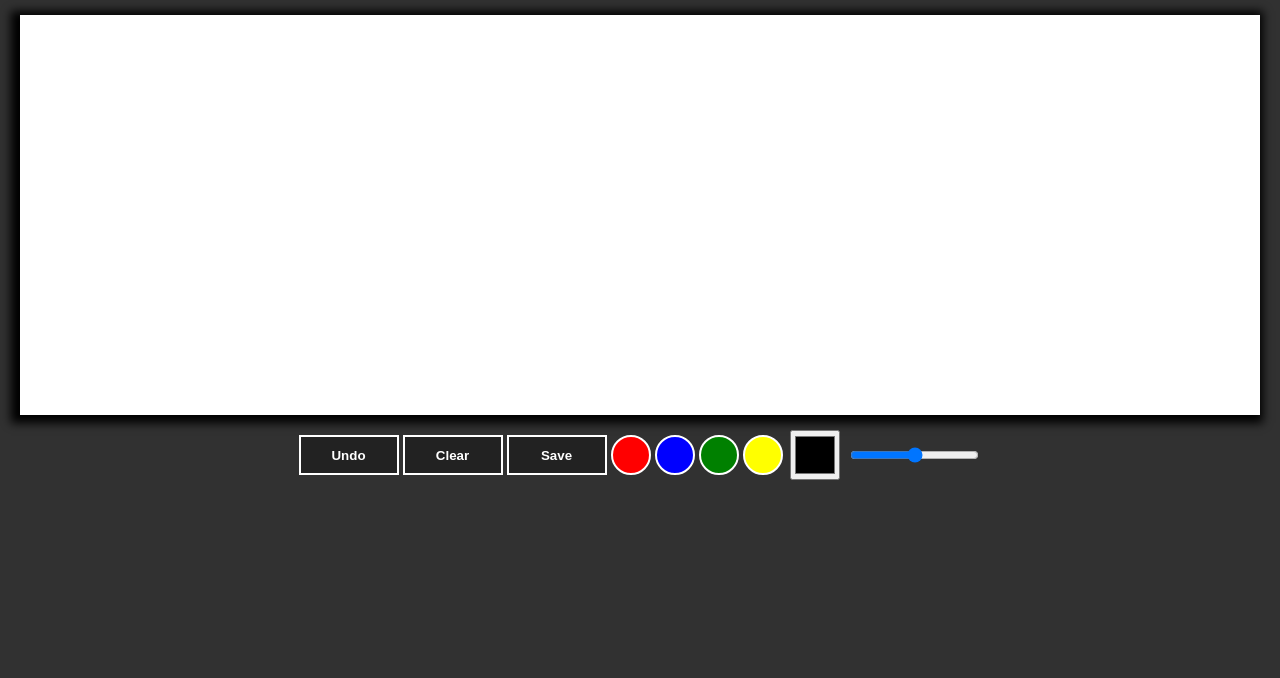
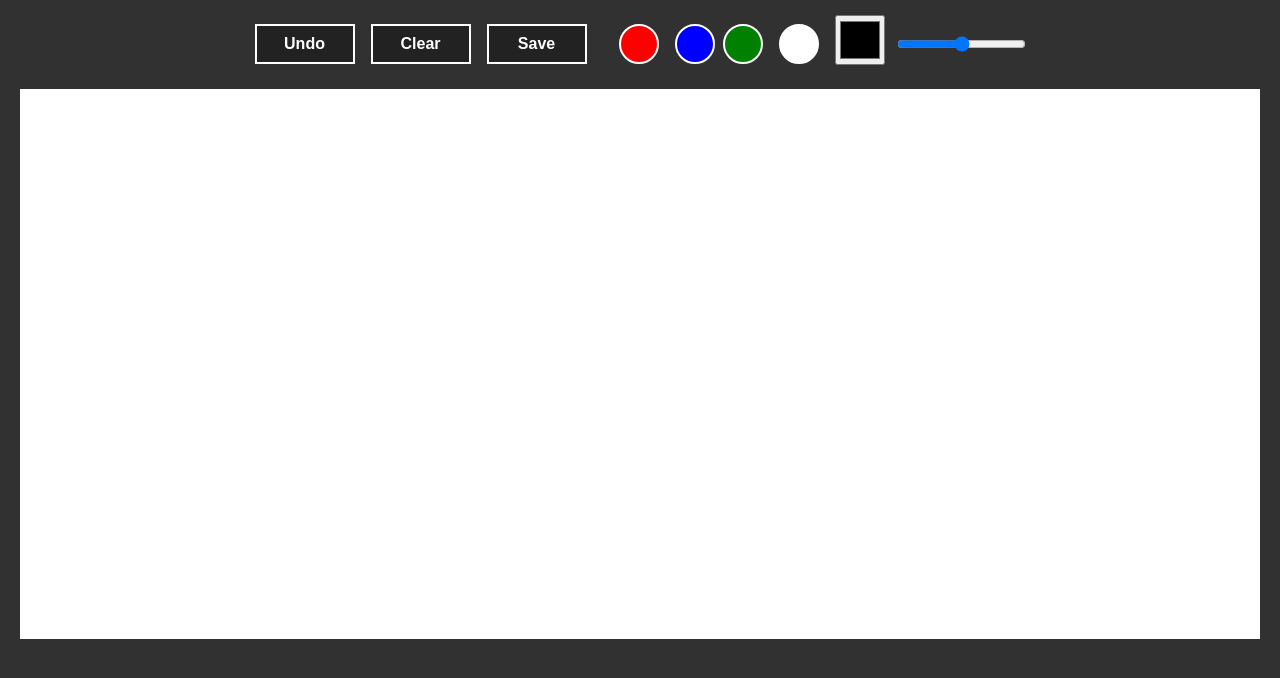
Before and after one commit to oscode04/simple-drawing-webApp, a plain HTML site: page index.html in a window 1280 px wide. Drawn offline with nearby package versions, Linux system fonts and the light colour scheme.

Commit message:
menambah framwork bootstrap 4 dan menghapus box shadow

```diff
--- a/index.html
+++ b/index.html
@@ -5,28 +5,37 @@
     <meta http-equiv="X-UA-Compatible" content="IE=edge">
     <meta name="viewport" content="width=device-width, initial-scale=1.0">
     <title>DrawingWebApp</title>
+    <link rel="stylesheet" href="https://maxcdn.bootstrapcdn.com/bootstrap/4.0.0/css/bootstrap.min.css" integrity="sha384-Gn5384xqQ1aoWXA+058RXPxPg6fy4IWvTNh0E263XmFcJlSAwiGgFAW/dAiS6JXm" crossorigin="anonymous">
     <link rel="stylesheet" href="style.css">
 </head>
 <body>
 
     <div class="field">
+        <div class="tools mb-lg-3" id="tools">
+            <button onclick="undo_last()" type="button" class="button  d-none d-sm-block mr-lg-3">Undo</button>
+            <button onclick="clear_canvas()" type="button" class="button  d-none d-sm-block mr-lg-3">Clear</button>
+            <button onclick="save()" type="button" class="button  d-none d-sm-block mr-lg-3">Save</button>
+
+            <div onclick="change_color(this)" class="color-field ml-lg-3" style="background: red;"></div>
+            <div onclick="change_color(this)" class="color-field ml-lg-3 mx-2" style="background: blue;"></div>
+            <div onclick="change_color(this)" class="color-field" style="background: green;"></div>
+            <div onclick="change_color(this)" class="color-field d-none d-sm-block ml-lg-3" style="background: white;"></div>
+
+            <input oninput="draw_color = this.value" type="color" class="color-picker ml-lg-3 mr-lg-1 ml-3 mb-2">
+            <input type="range" min="1" max="100" class="pen-range ml-lg-2 ml-3" oninput="draw_width = this.value">
+        </div>
         <canvas id="canvas"></canvas>
         <div class="tools" id="tools">
-            <button onclick="undo_last()" type="button" class="button">Undo</button>
-            <button onclick="clear_canvas()" type="button" class="button">Clear</button>
-            <button onclick="save()" type="button" class="button">Save</button>
-
-            <div onclick="change_color(this)" class="color-field" style="background: red;"></div>
-            <div onclick="change_color(this)" class="color-field" style="background: blue;"></div>
-            <div onclick="change_color(this)" class="color-field" style="background: green;"></div>
-            <div onclick="change_color(this)" class="color-field" style="background: yellow;"></div>
-
-            <input oninput="draw_color = this.value" type="color" class="color-picker">
-            <input type="range" min="1" max="100" class="pen-range" oninput="draw_width = this.value">
+            <button onclick="undo_last()" type="button" class="button mt-3 d-sm-block d-md-none">Undo</button>
+            <button onclick="clear_canvas()" type="button" class="button mr-3 ml-3 mt-3 d-sm-block d-md-none">Clear</button>
+            <button onclick="save()" type="button" class="button mt-3 d-sm-block d-md-none">Save</button>
         </div>
     </div>
 
 
     <script src="main.js"></script>
+    <script src="https://code.jquery.com/jquery-3.2.1.slim.min.js" integrity="sha384-KJ3o2DKtIkvYIK3UENzmM7KCkRr/rE9/Qpg6aAZGJwFDMVNA/GpGFF93hXpG5KkN" crossorigin="anonymous"></script>
+    <script src="https://cdnjs.cloudflare.com/ajax/libs/popper.js/1.12.9/umd/popper.min.js" integrity="sha384-ApNbgh9B+Y1QKtv3Rn7W3mgPxhU9K/ScQsAP7hUibX39j7fakFPskvXusvfa0b4Q" crossorigin="anonymous"></script>
+    <script src="https://maxcdn.bootstrapcdn.com/bootstrap/4.0.0/js/bootstrap.min.js" integrity="sha384-JZR6Spejh4U02d8jOt6vLEHfe/JQGiRRSQQxSfFWpi1MquVdAyjUar5+76PVCmYl" crossorigin="anonymous"></script>
 </body>
 </html>
--- a/main.js
+++ b/main.js
@@ -1,6 +1,7 @@
 const canvas = document.getElementById("canvas");
 canvas.width = window.innerWidth - 40;
-canvas.height = 400;
+// canvas.minWidth = 300;
+canvas.height = 550;
 
 let context = canvas.getContext("2d");
 let start_background_color = "white";
--- a/style.css
+++ b/style.css
@@ -12,7 +12,6 @@ body {
 canvas {
     display: flex;
     justify-content: center;
-    box-shadow: -3px 2px 9px 6px black;
     cursor: pointer;
     margin:auto;
 }
@@ -21,21 +20,19 @@ canvas {
     display: flex;
     justify-content: center;
     flex-direction: row;
-    margin-top: 15px;
 }
 
 .tools .color-field {
     height: 40px;
     width: 40px;
-    min-height: 40px;
-    max-height: 40px;
+    min-height: 30px;
+    max-height: 40;
     cursor: pointer;
     display: inline-block;
     box-sizing: border-box;
     border-radius: 50%;
     border: 2px solid white;
     align-self: center;
-    margin: 0 2px;
     cursor: pointer;
 }
 
@@ -48,17 +45,15 @@ canvas {
     color: white;
     background: #222;
     font-weight: bold;
-    margin: 0 2px;
 }
 
 .color-picker {
     align-self: center;
-    margin: 0 5px;
+    margin-left: 5px;
     height: 50px;
     cursor: pointer;
 }
 
 .pen-range {
     align-self: center;
-    margin: 0 5px;
 }
```
